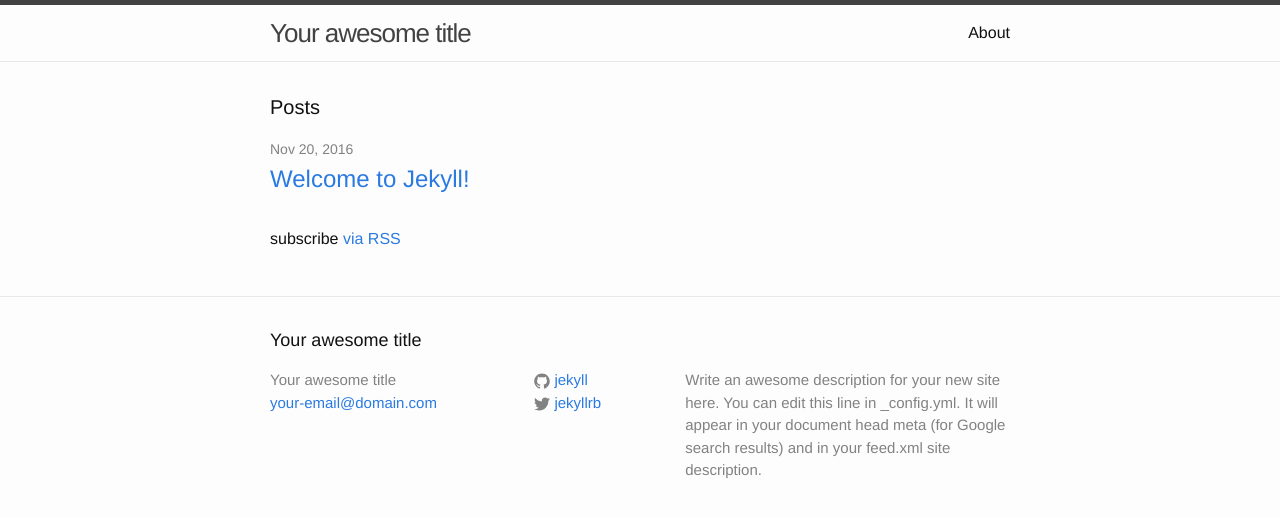
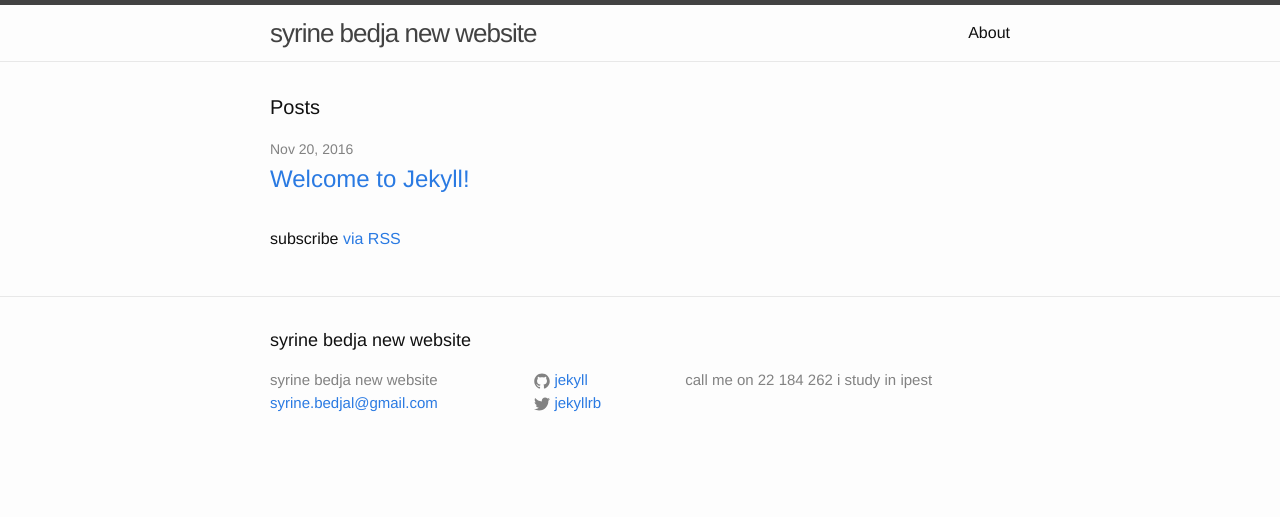
Before and after one commit to Andruzzi95/Andruzzi95.github.io, a Jekyll site: the page built from index.html, in a window 1280 px wide. Shown: the top 517 px of the page. Built offline with Jekyll 4.4.1, drawn with Linux system fonts in a browser that asks for light colours.

Commit message:
Update _config.yml

```diff
--- a/_config.yml
+++ b/_config.yml
@@ -6,12 +6,10 @@
 # 'jekyll serve'. If you change this file, please restart the server process.
 
 # Site settings
-title: Your awesome title
-email: your-email@domain.com
+title: syrine bedja new website
+email: syrine.bedjal@gmail.com
 description: > # this means to ignore newlines until "baseurl:"
-  Write an awesome description for your new site here. You can edit this
-  line in _config.yml. It will appear in your document head meta (for
-  Google search results) and in your feed.xml site description.
+    call me on 22 184 262 i study in ipest
 baseurl: "" # the subpath of your site, e.g. /blog
 url: "http://yourdomain.com" # the base hostname & protocol for your site
 twitter_username: jekyllrb
```
